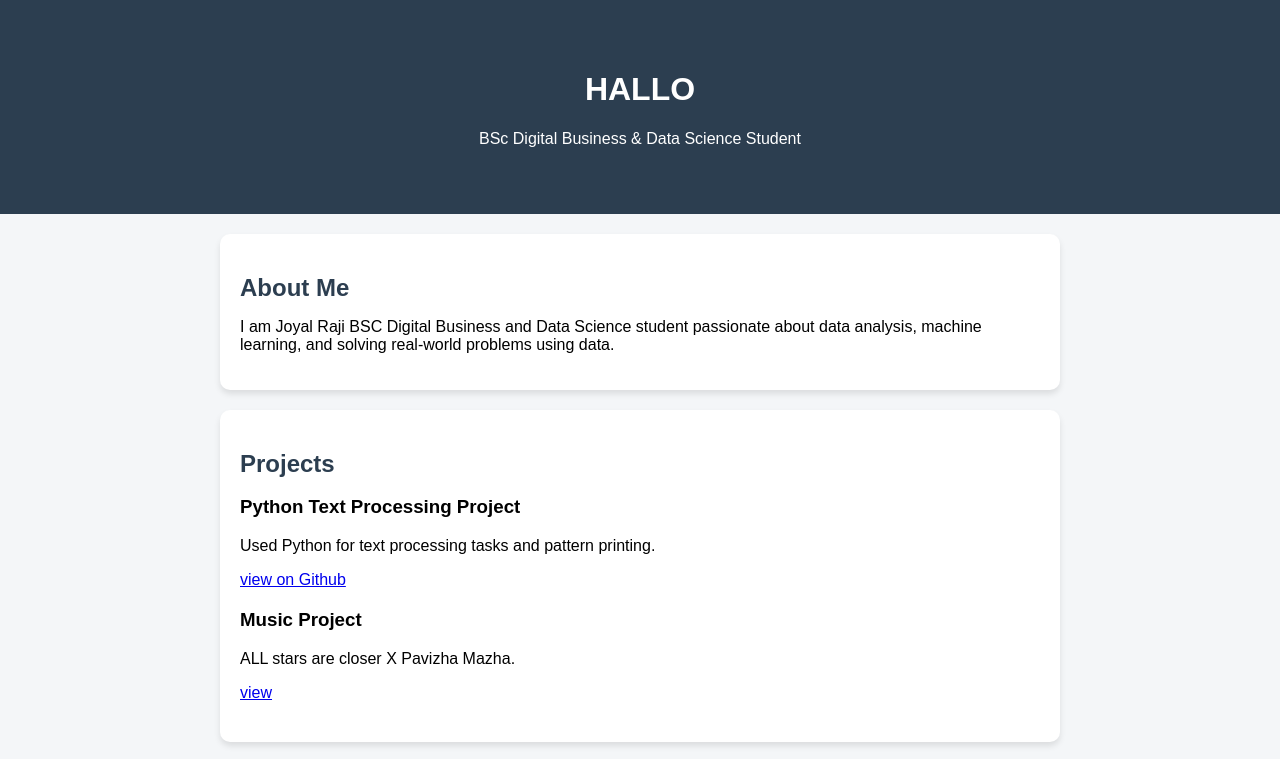
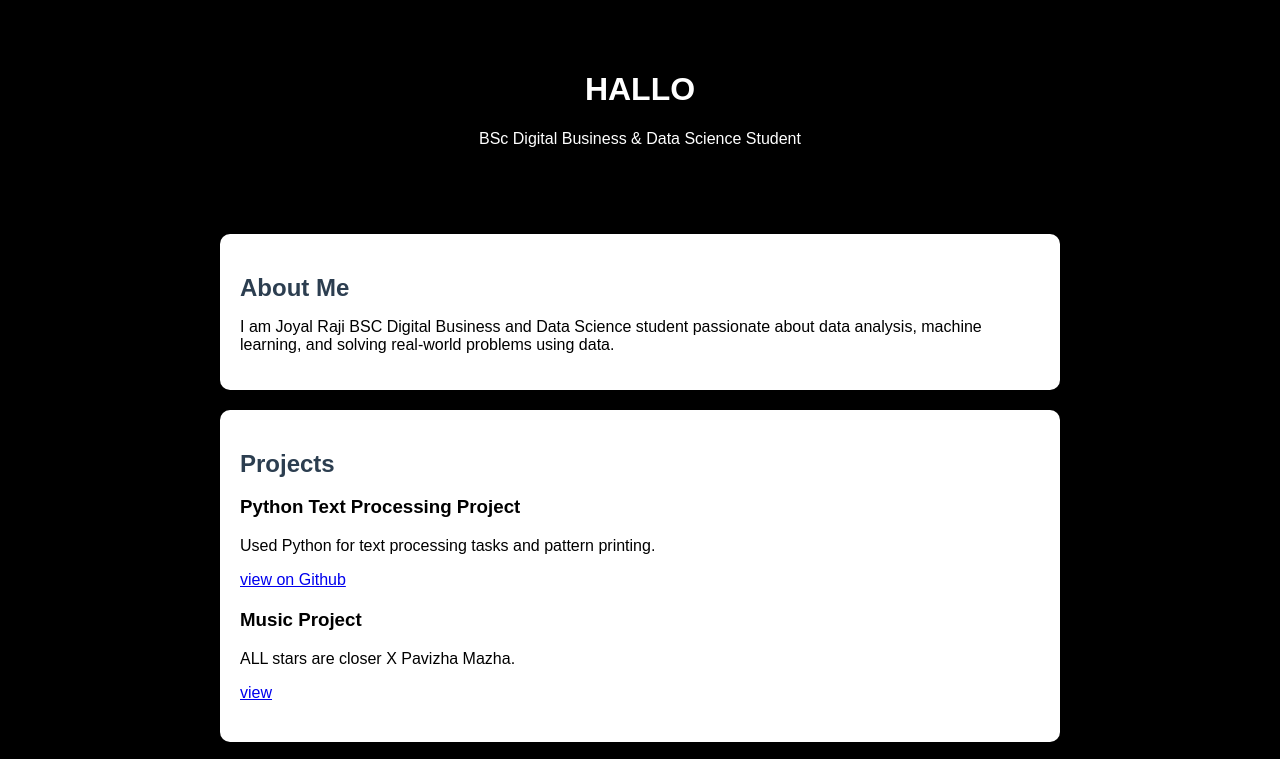
Before and after one commit to jjyylll/Joyal-, a plain HTML site: page index.html in a window 1280 px wide. Shown: the top 759 px of the page. Drawn offline with Linux system fonts and the light colour scheme.

Commit message:
Change background color to black in style.css

```diff
--- a/style.css
+++ b/style.css
@@ -2,13 +2,13 @@
 body {
     font-family: Arial, sans-serif;
     margin: 0;
-    background-color: #f4f6f8;
+    background-color: #000000;
     color: #000000;
 }
 
 /* Header */
 header {
-    background-color: #2c3e50;
+    background-color: #000000;
     color: white;
     text-align: center;
     padding: 50px 20px;
```
